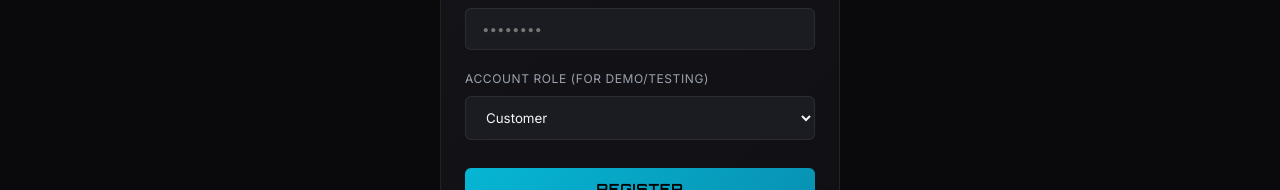
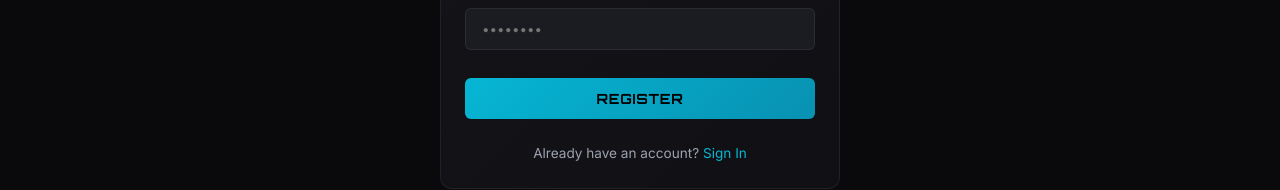
Before and after one commit to MichalZanzuri/FullStack7, a React (Vite) app in the folder client/: page /register in a window 1280 px wide. Shown: the part 440-630 px from the top of the page. Built offline with nearby package versions, Linux system fonts and the light colour scheme; no server answers.

Commit message:
fix: prevent privilege escalation in registration and remove role dropdown

```diff
--- a/client/src/pages/Register.jsx
+++ b/client/src/pages/Register.jsx
@@ -9,7 +9,6 @@ export default function Register() {
   const [name, setName] = useState('');
   const [email, setEmail] = useState('');
   const [password, setPassword] = useState('');
-  const [role, setRole] = useState('customer');
   const [error, setError] = useState('');
   const [loading, setLoading] = useState(false);
 
@@ -19,7 +18,7 @@ export default function Register() {
     setLoading(true);
 
     try {
-      await register(name, email, password, role);
+      await register(name, email, password);
       navigate('/');
     } catch (err) {
       setError(err.message);
@@ -72,18 +71,7 @@ export default function Register() {
             />
           </div>
 
-          <div className="form-group">
-            <label className="form-label">Account Role (For Demo/Testing)</label>
-            <select
-              className="form-input"
-              value={role}
-              onChange={(e) => setRole(e.target.value)}
-              style={{ background: 'var(--bg-tertiary)' }}
-            >
-              <option value="customer">Customer</option>
-              <option value="admin">Admin</option>
-            </select>
-          </div>
+
 
           <button
             type="submit"
```
Also changed, not shown: 1 other file (tests, documents, lock files or other folders).
